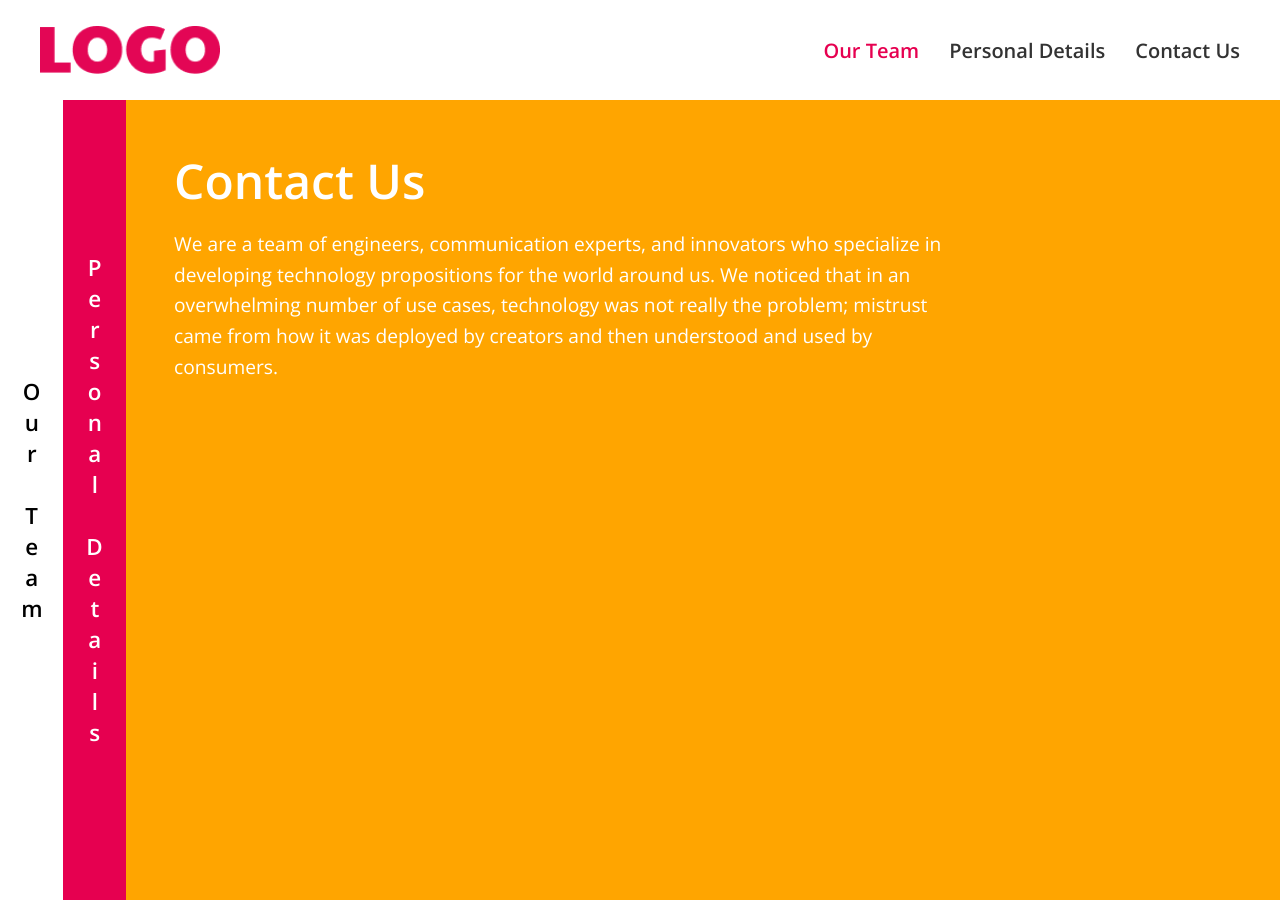
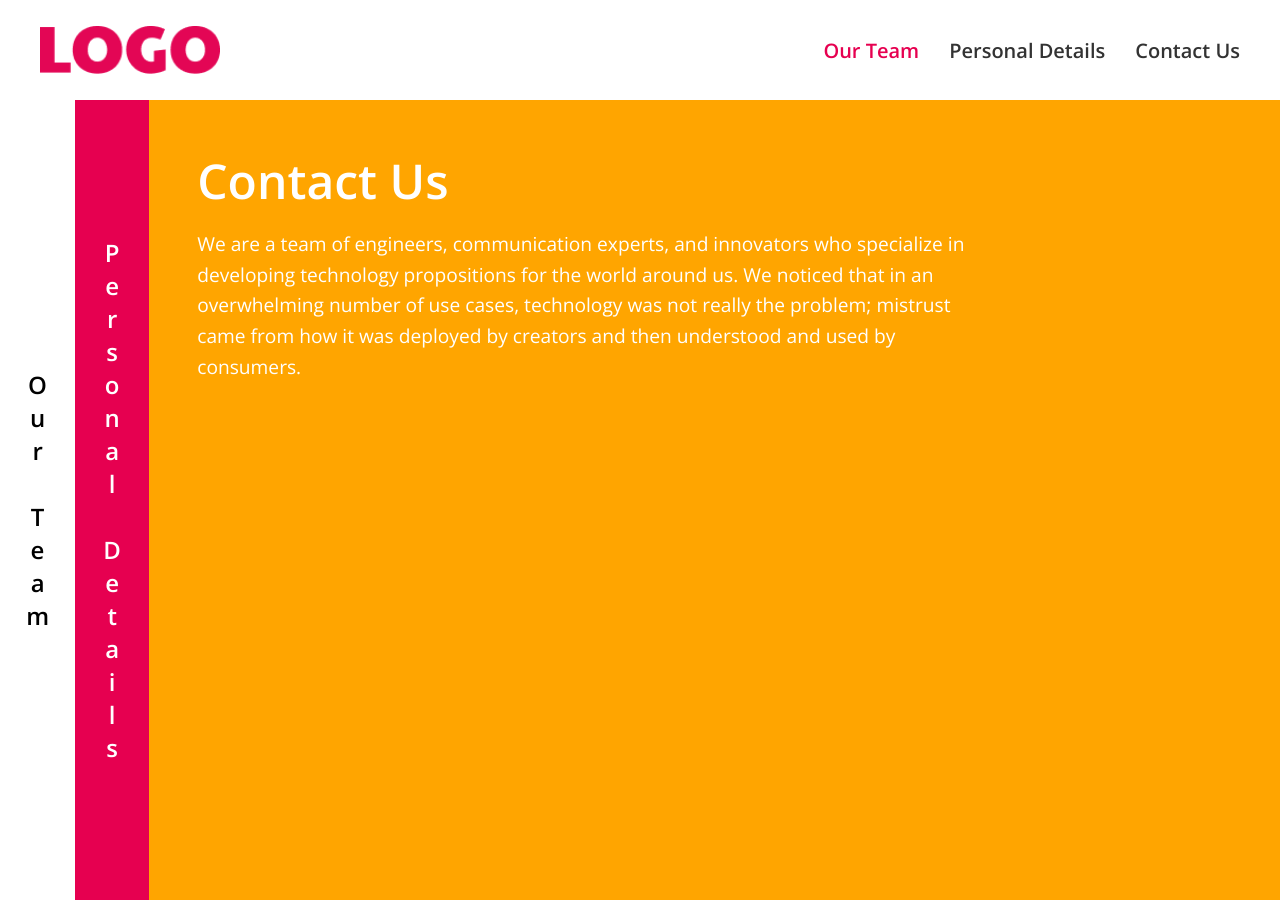
Before and after one commit to deepak-tiwari-dt/Landing-Page-Task, a React app: page /contact-us in a window 1280 px wide. Built offline with nearby package versions, Linux system fonts and the light colour scheme; the HTML template or start-up script is replaced by a standard one.

Commit message:
Updated Component

```diff
--- a/src/components/ContactUs.module.css
+++ b/src/components/ContactUs.module.css
@@ -13,8 +13,8 @@
   justify-content: center;
   align-items: center;
   font-weight: bold;
-  font-size: 1.4rem;
-  padding: 1rem;
+  font-size: 1.5rem;
+  padding: 1.3rem;
   writing-mode: vertical-lr;
   text-orientation: upright;
 }
@@ -25,10 +25,10 @@
   justify-content: center;
   align-items: center;
   font-weight: bold;
-  font-size: 1.4rem;
+  font-size: 1.5rem;
+  padding: 1.3rem;
   color: white;
   background-color: #e60050;
-  padding: 1rem;
   writing-mode: vertical-lr;
   text-orientation: upright;
 }
```
